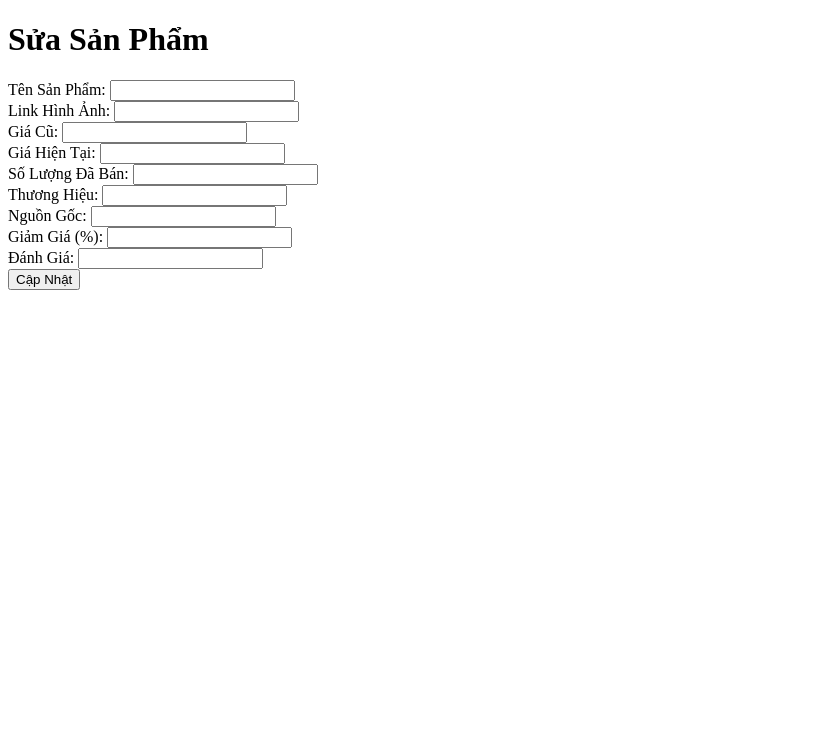
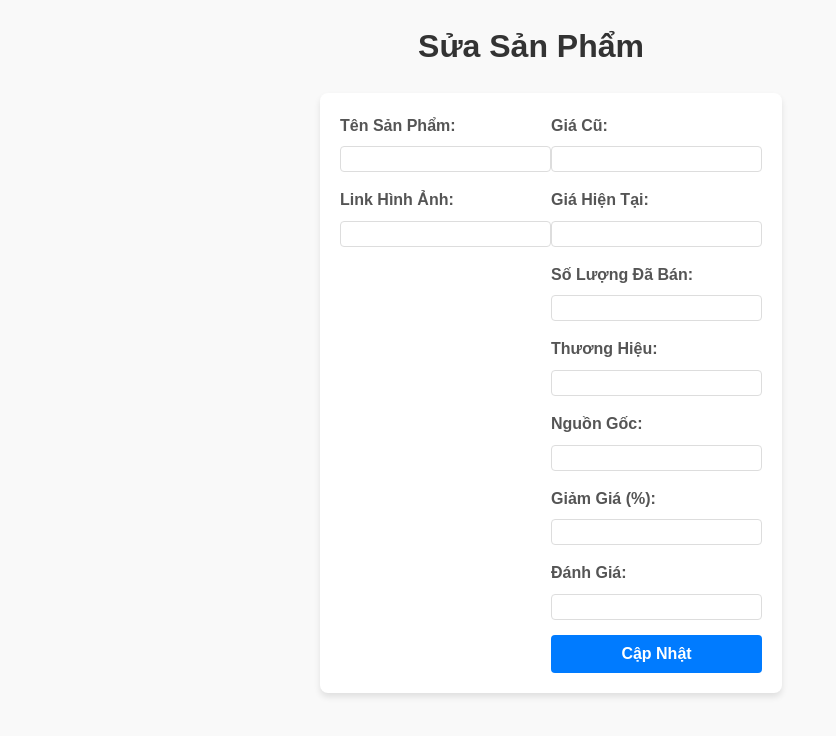
Before and after one commit to Dat-Nicolas/BTL-PTUDWeb, a PHP site: page /edit_product.php in a window 1280 px wide. Shown: the top 736 px of the page, without its empty margins (0-836 px from the left). Run offline with PHP 8.4, Linux system fonts and the light colour scheme; data that the repository does not hold is empty.

Commit message:
them css cua edit và add cua UI BE

```diff
--- a/add_product.php
+++ b/add_product.php
@@ -46,7 +46,7 @@ $conn->close();
     <meta charset="UTF-8">
     <meta name="viewport" content="width=device-width, initial-scale=1.0">
     <title>Thêm Sản Phẩm Mới</title>
-    <link rel="stylesheet" href="styles.css">
+    <link rel="stylesheet" href="add_product.css">
 </head>
 <body>
     <header>
--- /dev/null
+++ b/edit_product.css
@@ -0,0 +1,96 @@
+/* Reset cơ bản */
+body {
+    font-family: Arial, sans-serif;
+    line-height: 1.6;
+    margin: 0 25%;
+    padding: 0;
+    background-color: #f9f9f9;
+    display: flex;
+}
+
+h1 {
+    text-align: center;
+    color: #333;
+    margin-bottom: 20px;
+}
+
+form {
+    background: #fff;
+    padding: 20px;
+    border-radius: 8px;
+    box-shadow: 0 4px 6px rgba(0, 0, 0, 0.1);
+    width: 100%;
+}
+
+label {
+    display: block;
+    margin-bottom: 8px;
+    font-weight: bold;
+    color: #555;
+}
+
+input[type="text"],
+input[type="number"] {
+    width: 100%;
+    padding: 4px;
+    margin-bottom: 15px;
+    border: 1px solid #ddd;
+    border-radius: 4px;
+    box-sizing: border-box;
+    font-size: 14px;
+}
+
+input[type="text"]:focus,
+input[type="number"]:focus {
+    border-color: #007bff;
+    outline: none;
+    box-shadow: 0 0 4px rgba(0, 123, 255, 0.2);
+}
+
+button {
+    display: block;
+    width: 100%;
+    padding: 10px;
+    background: #007bff;
+    color: #fff;
+    border: none;
+    border-radius: 4px;
+    cursor: pointer;
+    font-size: 16px;
+    font-weight: bold;
+}
+
+button:hover {
+    background: #0056b3;
+}
+
+img {
+    display: block;
+    margin: 10px auto;
+    border: 1px solid #ddd;
+    border-radius: 4px;
+    width: 80%;
+}
+
+@media (max-width: 480px) {
+    form {
+        padding: 15px;
+    }
+
+    h1 {
+        font-size: 20px;
+    }
+}
+
+
+.form-edit__title {
+    display: flex;
+}
+
+.form-edit__info {
+  width: 50%;
+}
+
+.form-edit__detail{
+  width: 50%;
+}
--- a/edit_product.php
+++ b/edit_product.php
@@ -79,21 +79,26 @@ if ($_SERVER['REQUEST_METHOD'] === 'POST') {
     <meta charset="UTF-8">
     <meta name="viewport" content="width=device-width, initial-scale=1.0">
     <title>Sửa Sản Phẩm</title>
+    <link rel="stylesheet" href="edit_product.css">
 </head>
 <body>
+    <div class="form-edit">
     <h1>Sửa Sản Phẩm</h1>
 
-    <form action="edit_product.php?id=<?= $product['id'] ?>" method="post">
+    <form action="edit_product.php?id=<?= $product['id'] ?>" method="post" class="form-edit__title">
+        <div class="form-edit__info">
             <label for="name">Tên Sản Phẩm:</label>
             <input type="text" id="name" name="name" value="<?= htmlspecialchars($product['name'], ENT_QUOTES, 'UTF-8') ?>" required><br>
 
             <label for="image_url">Link Hình Ảnh:</label>
             <input type="text" id="image_url" name="image_url" value="<?= htmlspecialchars($product['image'], ENT_QUOTES, 'UTF-8') ?>" required><br>
-
-        <!-- Hiển thị ảnh hiện tại -->
             <?php if (!empty($product['image'])): ?>
                 <img src="<?= htmlspecialchars($product['image'], ENT_QUOTES, 'UTF-8') ?>" alt="image" width="100"><br>
             <?php endif; ?>
+        </div>
+
+        <!-- Hiển thị ảnh hiện tại -->
+         <div class="form-edit__detail">
 
              <label for="old_price">Giá Cũ:</label>
              <input type="number" id="old_price" name="old_price" value="<?= $product['old_price'] ?>" required><br>
@@ -117,6 +122,8 @@ if ($_SERVER['REQUEST_METHOD'] === 'POST') {
              <input type="number" id="rating" name="rating" value="<?= $product['rating'] ?>" required><br>
 
              <button type="submit">Cập Nhật</button>
+         </div>
     </form>
+    </div>
 </body>
 </html>
```
Also changed, not shown: add_product.css (added, +93 -0 lines). Lines whose indentation alone changed are shown as unchanged.
